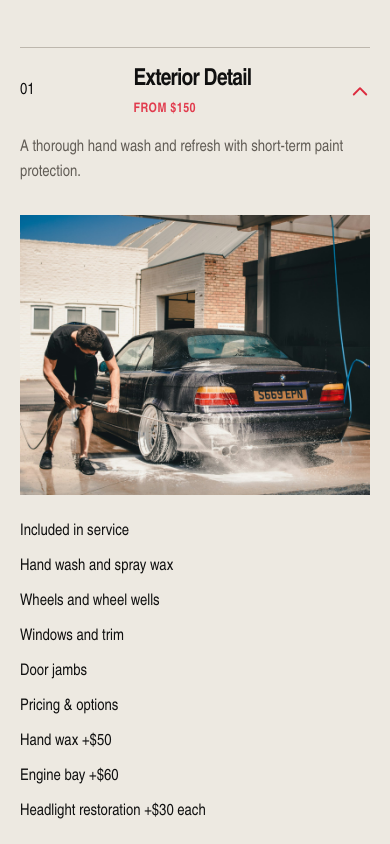
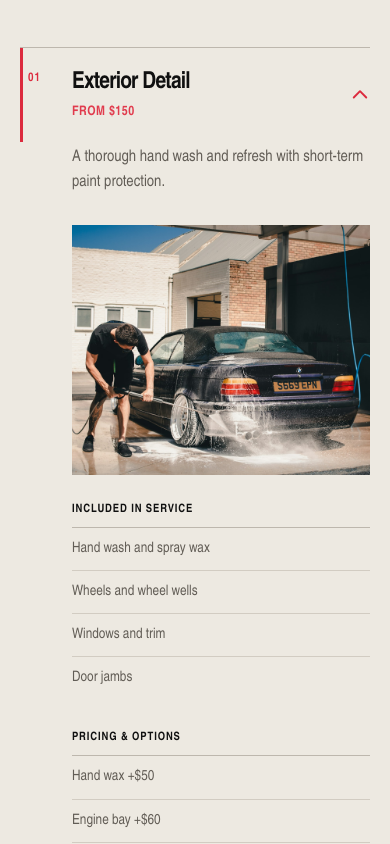
Before and after one commit to Player23man/CandC, a React (Vite) app: page / in a window 390 px wide. Shown: the part 1000-1844 px from the top of the page. Built offline with nearby package versions, Linux system fonts and the light colour scheme.

Commit message:
feat: redesign services as editorial index

```diff
--- a/src/styles/home.css
+++ b/src/styles/home.css
@@ -45,14 +45,13 @@
 
 .service-board-section--print .service-board-section__heading p,
 .service-board-section--print .service-board__description,
-.service-board-section--print .service-board__selected,
-.service-board-section--print .service-board__lists ul {
+.service-board-section--print .service-board__spec-row {
   color: #625d56;
 }
 
 .service-board-section--print .service-board__mobile-trigger,
 .service-board-section--print .service-board__overview h3,
-.service-board-section--print .service-board__list-title,
+.service-board-section--print .service-board__spec-title,
 .service-board-section--print .text-link {
   color: var(--print-text);
 }
@@ -66,12 +65,12 @@
 }
 
 .service-board-section--print .service-board__tab {
-  color: #625d56;
+  color: #716b63;
 }
 
 .service-board-section--print .service-board__tab:hover,
 .service-board-section--print .service-board__tab[data-active="true"] {
-  background: rgb(16 16 16 / 0.045);
+  background: transparent;
   color: var(--print-text);
 }
 
@@ -118,12 +117,12 @@
 }
 
 .service-board__mobile-trigger {
-  display: flex;
+  display: grid;
   width: 100%;
-  min-height: 82px;
+  min-height: 94px;
+  grid-template-columns: 36px minmax(0, 1fr) auto;
   align-items: center;
-  justify-content: space-between;
-  gap: 24px;
+  gap: 16px;
   border: 0;
   padding: 18px 0;
   background: transparent;
@@ -132,7 +131,18 @@
   cursor: pointer;
 }
 
-.service-board__mobile-trigger > span {
+.service-board__mobile-number {
+  align-self: start;
+  padding: 5px 0 0 8px;
+  color: #837d74;
+  font-size: 0.75rem;
+  font-variant-numeric: tabular-nums;
+  font-weight: 700;
+  letter-spacing: 0.08em;
+  transition: color 180ms ease;
+}
+
+.service-board__mobile-label {
   display: grid;
   gap: 7px;
 }
@@ -162,8 +172,29 @@
   transform: rotate(180deg);
 }
 
+.service-board__mobile-trigger[aria-expanded="true"] {
+  box-shadow: inset 3px 0 0 var(--signal);
+}
+
+.service-board__mobile-trigger[aria-expanded="true"] .service-board__mobile-number {
+  color: var(--signal);
+}
+
+.service-board__mobile-trigger:focus-visible,
+.service-board__tab:focus-visible {
+  outline: 0;
+}
+
+.service-board__mobile-trigger:focus-visible strong,
+.service-board__tab:focus-visible .service-board__tab-name {
+  text-decoration: underline;
+  text-decoration-color: var(--signal);
+  text-decoration-thickness: 2px;
+  text-underline-offset: 6px;
+}
+
 .service-board__mobile-panel {
-  padding-bottom: 42px;
+  padding: 4px 0 48px 52px;
 }
 
 .service-board__details {
@@ -220,18 +251,8 @@
   line-height: 1.6;
 }
 
-.service-board__selected {
-  flex: 0 0 auto;
-  margin-top: 4px;
-  color: var(--text-muted);
-  font-size: 0.72rem;
-  font-weight: 680;
-  letter-spacing: 0.06em;
-  text-transform: uppercase;
-}
-
 .service-board__image-wrap {
-  min-height: 280px;
+  min-height: 250px;
   overflow: hidden;
   background: var(--surface-strong);
 }
@@ -239,46 +260,37 @@
 .service-board__image-wrap img {
   width: 100%;
   height: 100%;
-  min-height: 280px;
+  min-height: 250px;
   object-fit: cover;
 }
 
-.service-board__lists {
+.service-board__specs {
   display: grid;
-  gap: 28px;
+  gap: 32px;
 }
 
-.service-board__list-title {
-  margin: 0 0 16px;
+.service-board__spec-title {
+  margin: 0 0 11px;
   color: var(--text);
-  font-size: 0.9rem;
-  font-weight: 680;
+  font-size: 0.72rem;
+  font-weight: 720;
+  letter-spacing: 0.075em;
+  text-transform: uppercase;
 }
 
-.service-board__lists ul {
-  display: grid;
-  gap: 10px;
-  margin: 0;
-  padding: 0;
-  color: var(--text-muted);
-  font-size: 0.9rem;
-  line-height: 1.45;
-  list-style: none;
+.service-board__spec-list {
+  border-top: 1px solid #bdb7ad;
 }
 
-.service-board__lists li {
-  position: relative;
-  padding-left: 16px;
+.service-board__spec-row {
+  margin: 0;
+  padding: 11px 0;
+  font-size: 0.9rem;
+  line-height: 1.4;
 }
 
-.service-board__lists li::before {
-  position: absolute;
-  top: 0.68em;
-  left: 0;
-  width: 6px;
-  height: 1px;
-  background: var(--signal);
-  content: "";
+.service-board__spec-row + .service-board__spec-row {
+  border-top: 1px solid #d2ccc2;
 }
 
 .service-board-section__link {
@@ -439,17 +451,13 @@
   }
 
   .service-board-section__heading {
-    display: grid;
-    max-width: none;
-    grid-template-columns: minmax(0, 1.2fr) minmax(300px, 0.58fr);
-    align-items: end;
-    gap: clamp(48px, 8vw, 120px);
-    margin-bottom: 68px;
+    max-width: 780px;
+    margin-bottom: 76px;
   }
 
   .service-board-section__heading h2 {
     max-width: 760px;
-    margin-bottom: 0;
+    margin-bottom: 18px;
   }
 
   .service-board__mobile {
@@ -457,46 +465,50 @@
   }
 
   .service-board__desktop {
-    display: block;
+    display: grid;
+    grid-template-columns: minmax(270px, 0.72fr) minmax(0, 1.55fr);
     border-bottom: 1px solid var(--line);
   }
 
   .service-board__tabs {
     display: grid;
-    grid-template-columns: repeat(4, minmax(0, 1fr));
-    border-bottom: 1px solid var(--line);
+    grid-template-rows: repeat(4, minmax(132px, 1fr));
+    border-right: 1px solid var(--line);
   }
 
   .service-board__tab {
     position: relative;
     display: grid;
     width: 100%;
-    min-height: 116px;
+    min-height: 132px;
+    grid-template-columns: 40px minmax(0, 1fr);
+    grid-template-rows: auto auto;
     align-content: center;
-    gap: 10px;
+    column-gap: 16px;
+    row-gap: 8px;
     border: 0;
-    border-right: 1px solid var(--line);
-    padding: 24px clamp(16px, 2.2vw, 32px);
+    border-bottom: 1px solid var(--line);
+    padding: 28px clamp(20px, 2.6vw, 40px);
     background: transparent;
     color: var(--text-muted);
     text-align: left;
     cursor: pointer;
-    transition: background-color 180ms ease, color 180ms ease;
+    transition: color 180ms ease;
   }
 
   .service-board__tab:last-child {
-    border-right: 0;
+    border-bottom: 0;
   }
 
   .service-board__tab::before {
     position: absolute;
-    inset: auto 0 0;
-    height: 3px;
+    inset: 0 auto 0 0;
+    width: 3px;
     background: var(--signal);
     content: "";
     opacity: 0;
-    transform: scaleX(0.28);
-    transform-origin: left;
+    transform: scaleY(0.25);
+    transform-origin: top;
     transition: opacity 180ms ease, transform 180ms ease;
   }
 
@@ -505,22 +517,38 @@
   }
 
   .service-board__tab[data-active="true"] {
-    background: var(--surface);
+    background: transparent;
     color: var(--text);
   }
 
   .service-board__tab[data-active="true"]::before {
     opacity: 1;
-    transform: scaleX(1);
+    transform: scaleY(1);
   }
 
-  .service-board__tab span {
-    font-size: clamp(1.15rem, 1.6vw, 1.5rem);
+  .service-board__tab-number {
+    grid-row: 1 / -1;
+    padding-top: 5px;
+    color: #8a847b;
+    font-size: 0.73rem;
+    font-variant-numeric: tabular-nums;
+    font-weight: 700;
+    letter-spacing: 0.08em;
+  }
+
+  .service-board__tab[data-active="true"] .service-board__tab-number {
+    color: var(--signal);
+  }
+
+  .service-board__tab-name {
+    font-size: clamp(1.2rem, 1.65vw, 1.55rem);
     font-weight: 660;
     letter-spacing: -0.03em;
+    line-height: 1.05;
   }
 
   .service-board__tab small {
+    grid-column: 2;
     color: var(--signal-text);
     font-size: 0.78rem;
     font-weight: 700;
@@ -530,7 +558,7 @@
 
   .service-board__panel {
     min-width: 0;
-    padding: clamp(40px, 5vw, 76px);
+    padding: clamp(36px, 4.7vw, 68px);
     background: var(--surface);
   }
 
@@ -545,14 +573,14 @@
   }
 
   .service-board__image-wrap {
-    min-height: 430px;
+    min-height: 410px;
   }
 
   .service-board__image-wrap img {
-    min-height: 430px;
+    min-height: 410px;
   }
 
-  .service-board__lists {
+  .service-board__specs {
     grid-template-columns: repeat(2, minmax(0, 1fr));
     align-content: center;
     gap: 34px;
@@ -604,7 +632,7 @@
 
 @media (min-width: 1100px) {
   .service-board__details {
-    grid-template-columns: minmax(0, 1.55fr) minmax(280px, 0.65fr);
+    grid-template-columns: minmax(0, 1.48fr) minmax(250px, 0.72fr);
   }
 
   .service-board__image-wrap,
@@ -612,7 +640,7 @@
     min-height: 540px;
   }
 
-  .service-board__lists {
+  .service-board__specs {
     grid-template-columns: minmax(0, 1fr);
   }
 
```
